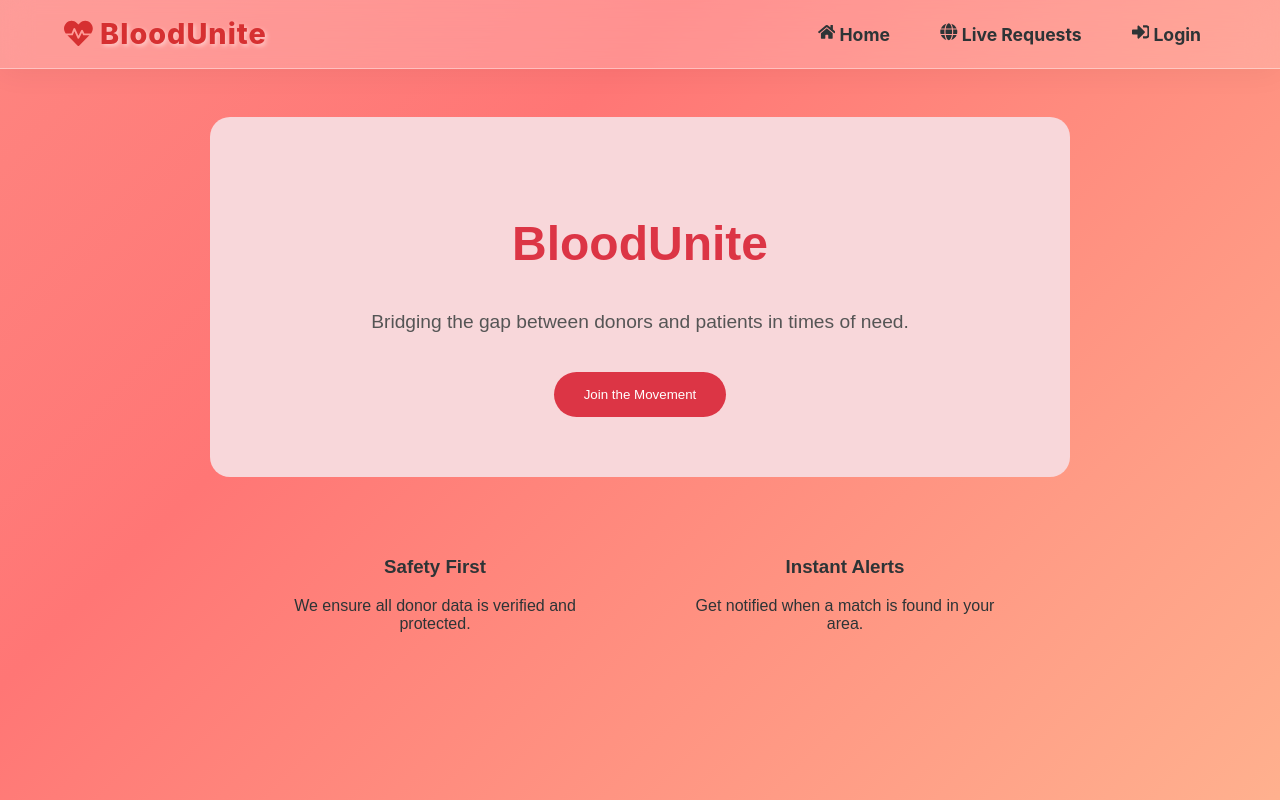
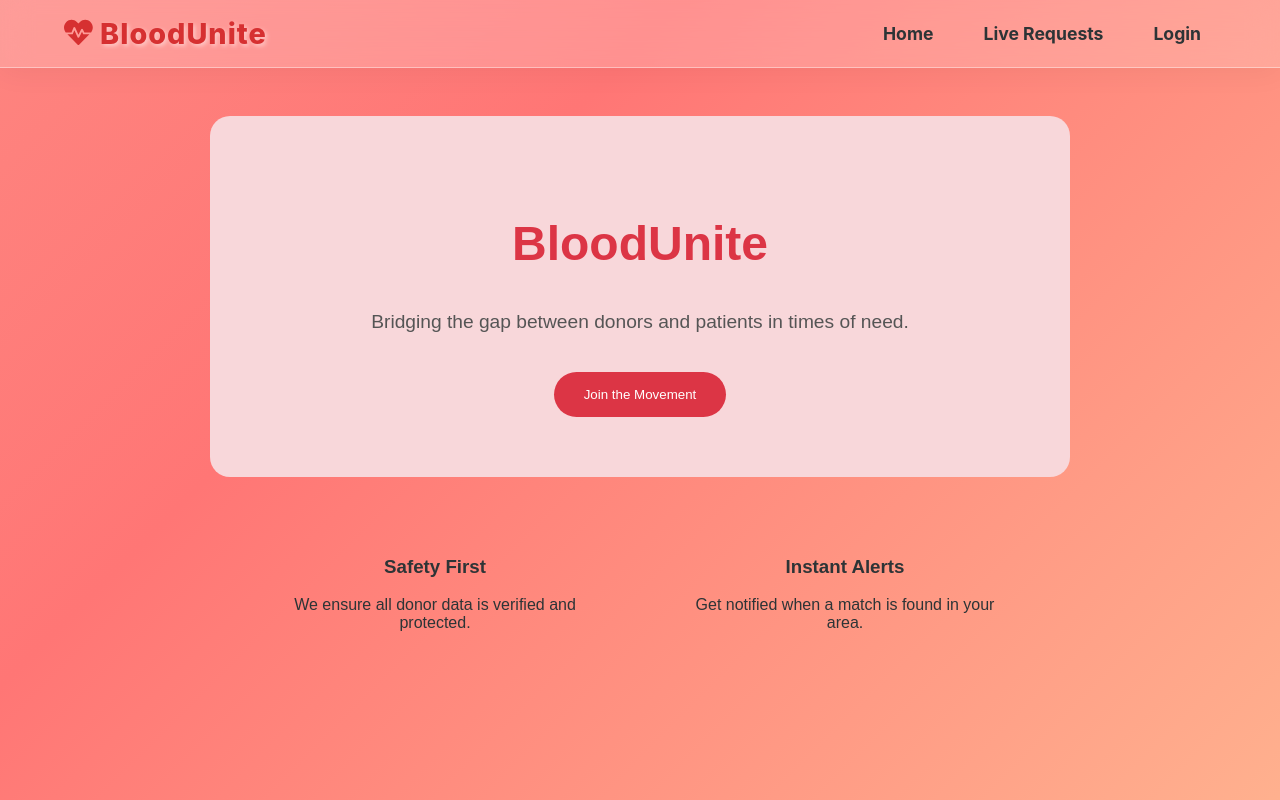
Before and after one commit to Hemnixx/bloodbank, a React app in the folder frontend/: page / in a window 1280 px wide. Built offline with nearby package versions, Linux system fonts and the light colour scheme; the HTML template or start-up script is replaced by a standard one.

Commit message:
corrected

```diff
--- a/frontend/src/App.jsx
+++ b/frontend/src/App.jsx
@@ -26,15 +26,15 @@ function App() {
         <header className="app-header">
           <h1 className="logo-text"><FaHeartbeat style={{ marginBottom: '-3px' }}/> BloodUnite</h1>
        <nav className="nav-links">
-    <Link to="/"><FaHome /> Home</Link>
-    <Link to="/requests"><FaGlobe /> Live Requests</Link>
+  <Link to="/">Home</Link>
+  <Link to="/requests">Live Requests</Link>
   {isAuthenticated ? (
     <>
-            <Link to="/dashboard"><FaTachometerAlt /> Dashboard</Link>
-            <button onClick={handleLogout}><FaSignOutAlt /> Logout</button>
+      <Link to="/dashboard">Dashboard</Link>
+      <button onClick={handleLogout}>Logout</button>
     </>
   ) : (
-        <Link to="/login"><FaSignInAlt /> Login</Link>
+    <Link to="/login">Login</Link>
   )}
 </nav>
         </header>
--- a/frontend/src/RequestBoard.jsx
+++ b/frontend/src/RequestBoard.jsx
@@ -1,9 +1,13 @@
 import { useEffect, useState } from 'react';
 import axios from 'axios';
 import { toast } from 'react-toastify';
+import { useNavigate } from 'react-router-dom'; // 1. Import for navigation
+import { useSelector } from 'react-redux';       // 2. Import to check login state
 
 const RequestBoard = () => {
   const [requests, setRequests] = useState([]);
+  const navigate = useNavigate();
+  const isAuthenticated = useSelector((state) => state.auth.isAuthenticated);
 
   useEffect(() => {
     const fetchRequests = async () => {
@@ -17,6 +21,17 @@ const RequestBoard = () => {
     fetchRequests();
   }, []);
 
+  // 3. Logic to handle the "Donate" button
+  const handleDonate = (requestId) => {
+    if (!isAuthenticated) {
+      toast.warn("Please login or register to donate!");
+      navigate('/login');
+    } else {
+      toast.info("Donation process initiated for request: " + requestId);
+      // Here you would eventually trigger a PUT request to update the status
+    }
+  };
+
   return (
     <div style={{ padding: '40px' }}>
       <h2 style={{ textAlign: 'center', color: '#dc3545' }}>Active Blood Requests</h2>
@@ -27,7 +42,13 @@ const RequestBoard = () => {
             <p><strong>Blood Group:</strong> {req.bloodGroupRequired}</p>
             <p><strong>Location:</strong> {req.location}</p>
             <p><strong>Urgency:</strong> {req.urgency}</p>
-            <button style={{ backgroundColor: '#dc3545', color: 'white', border: 'none', padding: '10px 15px', borderRadius: '5px' }}>Donate</button>
+            {/* 4. Attach the handler to the button */}
+            <button
+              onClick={() => handleDonate(req._id)}
+              style={{ backgroundColor: '#dc3545', color: 'white', border: 'none', padding: '10px 15px', borderRadius: '5px', cursor: 'pointer' }}
+            >
+              Donate
+            </button>
           </div>
         ))}
       </div>
```
Lines whose indentation alone changed are shown as unchanged.
